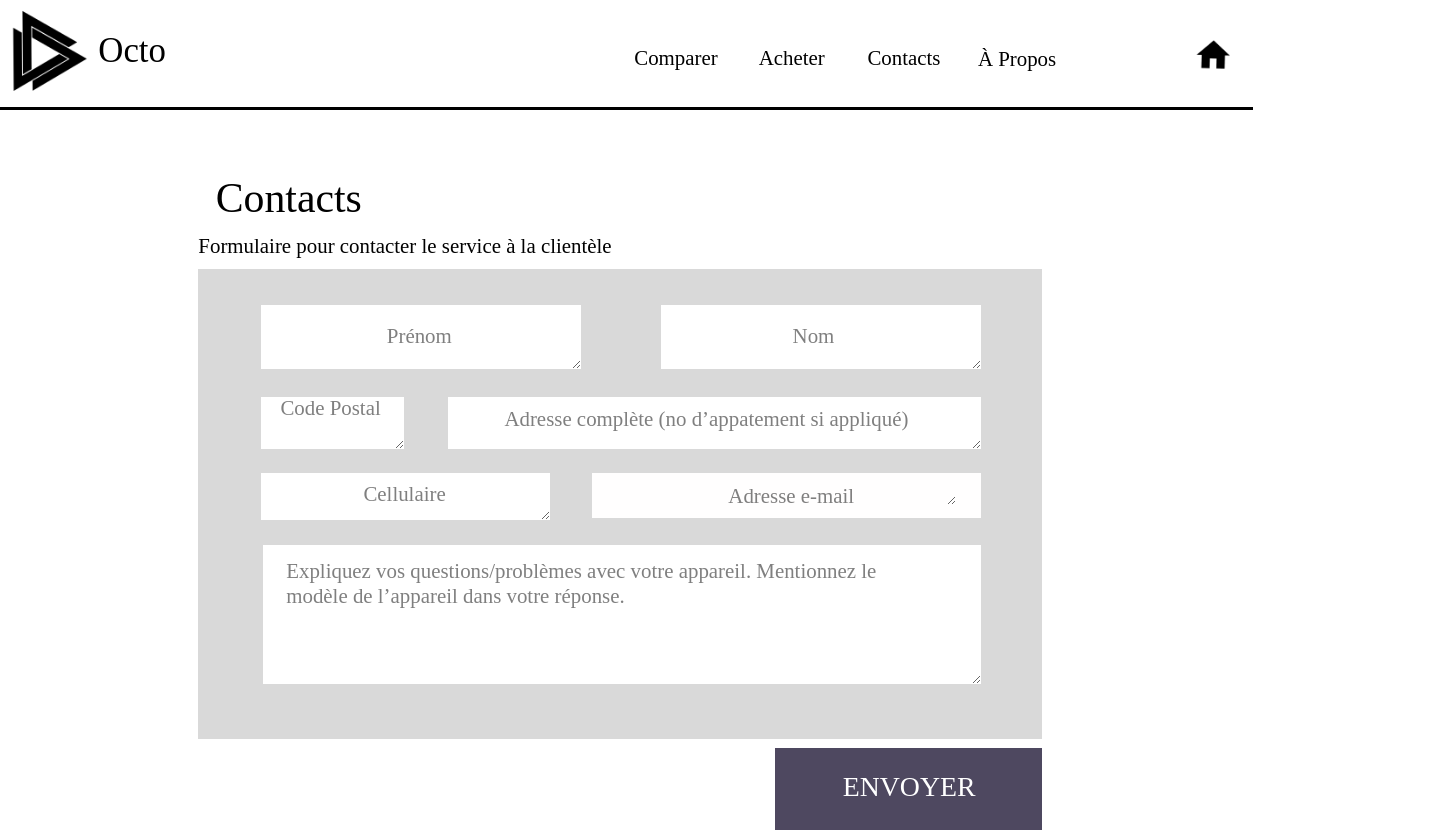
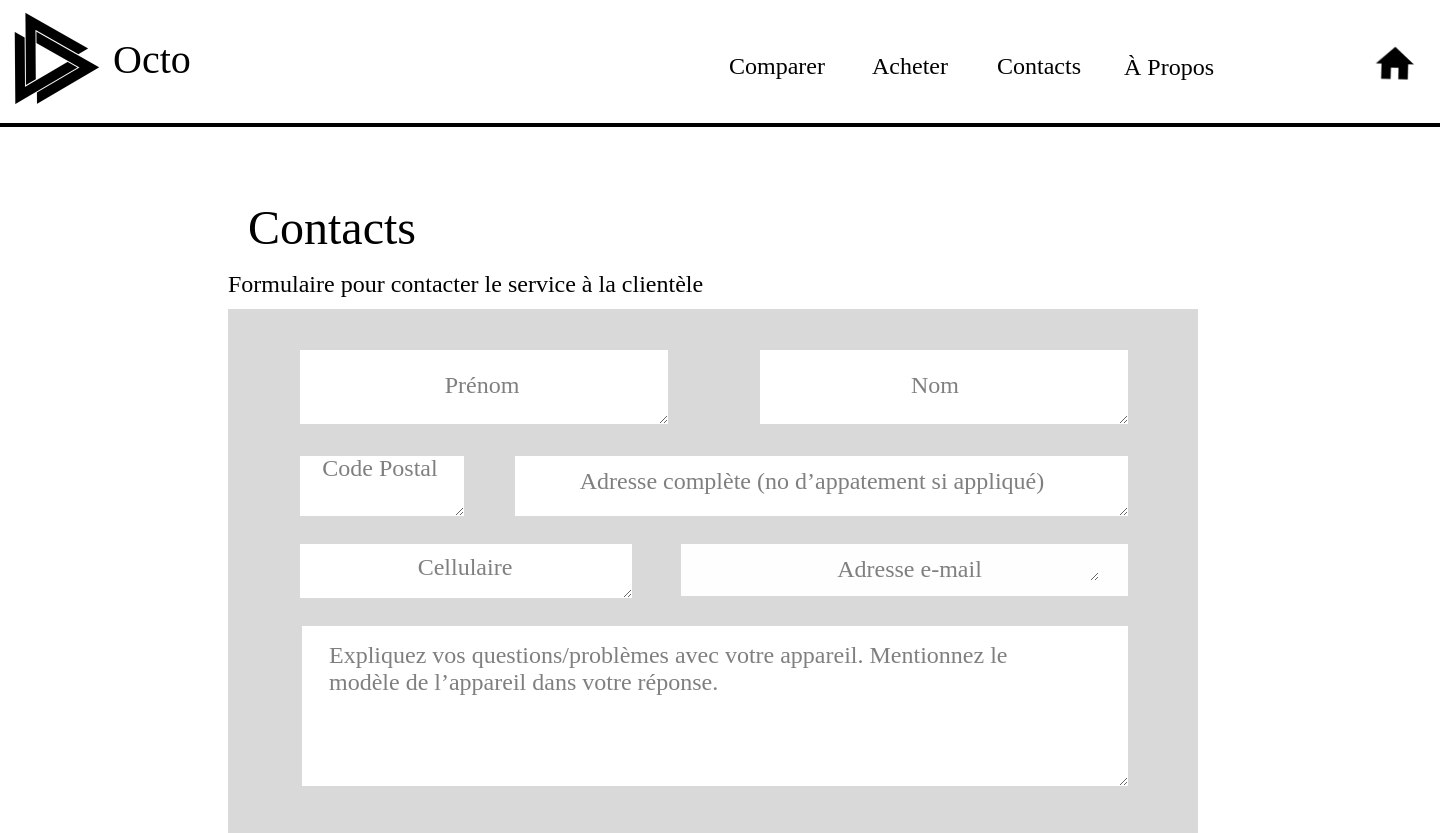
Before and after one commit to BDEB-WEB/tp3-grp3-rayan_akram_mohamed, a plain HTML site: page tp3/contacts/index.html in a window 1280 px wide. Shown: the top 833 px of the page, 1440 px wide, since content can reach past the window. Drawn offline with Linux system fonts and the light colour scheme; files that its build step writes are made by us from their sources; a web font is replaced by a local one.

```diff
--- a/tp3/contacts/index.css
+++ b/tp3/contacts/index.css
@@ -1,7 +1,7 @@
 body {
   margin: 0;
   line-height: normal;
-  zoom: 87%;
+  zoom: auto;
 }
 .logo-icon {
   position: absolute;
--- a/tp3/contacts/index.html
+++ b/tp3/contacts/index.html
@@ -18,9 +18,9 @@
     <img class="logo-icon" alt="" src="public/logo@2x.png" /></a><a href="/tp3/index.html"
       class="home-a"></a>
     <h1 class="name-of-logo">Octo</h1>
-    <a href="" class="propos-a">À Propos</a><a href="" class="contacts">Contacts</a><a href=""class="acheter">
+    <a href="../À propos/index.html" class="propos-a">À Propos</a><a href="../contacts/index.html" class="contacts">Contacts</a><a href="../Acheter/index.html"class="acheter">
       <p class="acheter-p">Acheter</p></a>
-      <a href="" class="comparer">Comparer</a>
+      <a href="../Comparer/index.html" class="comparer">Comparer</a>
     <nav class="barre-sparatrice-nav"></nav>
     <h1 class="contacts-h1">Contacts</h1>
     <section class="formulaire-section"></section>
--- a/tp3/global.css
+++ /dev/null
@@ -1,15 +0,0 @@
-:root {
-  /* fonts */
-  --font-inter: Inter;
-
-  /* font sizes */
-  --font-size-sm: 20px;
-  --font-size-base: 24px;
-  --font-size-lg: 32px;
-  --font-size-xl: 40px;
-
-  /* Colors */
-  --color-white: #fff;
-  --color-black: #000;
-  --color-gray: #4e4860;
-}
--- a/tp3/index.css
+++ b/tp3/index.css
@@ -1,7 +1,7 @@
 body {
   margin: 0;
-  line-height: normal;
-  zoom: 87%;
+  line-height: auto;
+  zoom: auto;
 }
 .logo-icon,
 .search-icon {
```
Also changed, not shown: tp3/index.html (+7 -6 lines), 1 other file.
